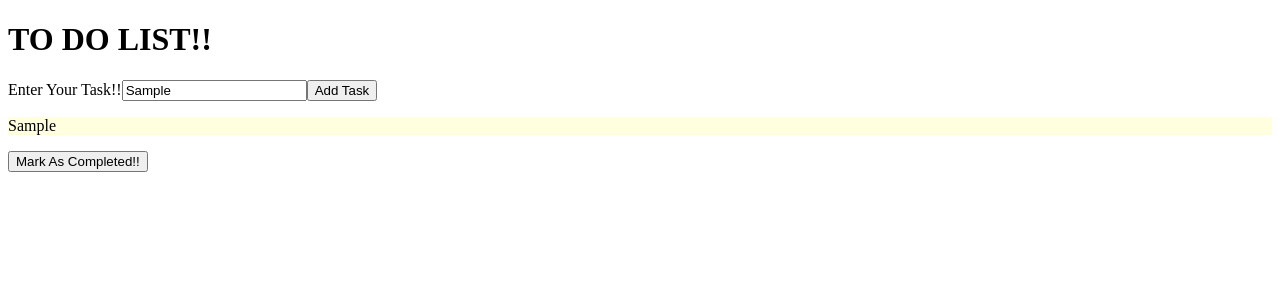
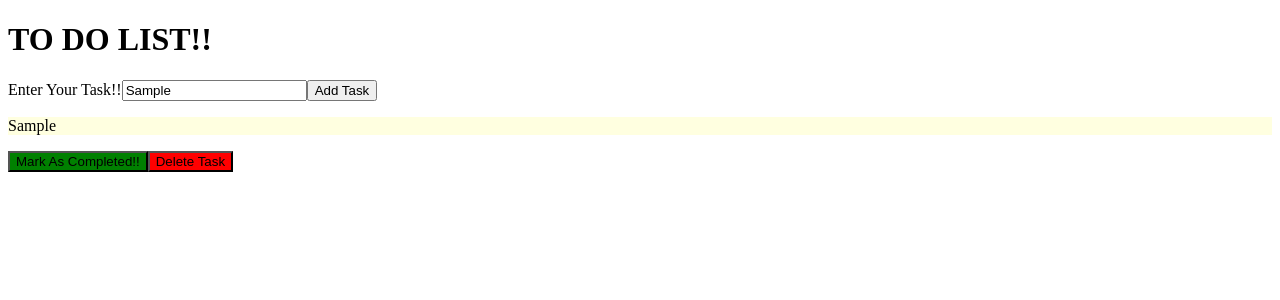
Before and after one commit to mohit-chauhan-stackpro/To-do-list, an Angular app: page / in a window 1280 px wide. Both pictures are taken after typing "Sample" into the empty fields and a click on the button "Add Task". Shown: the top 300 px of the page. Built offline with nearby package versions, Linux system fonts and the light colour scheme.

Commit message:
added delete button

```diff
--- a/src/app/app.component.html
+++ b/src/app/app.component.html
@@ -2,4 +2,9 @@
 <label>Enter Your Task!!</label>
 <input type="text" [(ngModel)]="task" />
 <button style="cursor: pointer" (click)="addTask(task)">Add Task</button>
-<app-task-item *ngFor="let task of tasks" [task]="task"></app-task-item>
+<app-task-item
+  *ngFor="let task of tasks; let i = index"
+  [task]="task"
+  [index]="i"
+  (deleteIndex)="deleteTask($event)"
+></app-task-item>
--- a/src/app/app.component.ts
+++ b/src/app/app.component.ts
@@ -13,5 +13,8 @@ export class AppComponent {
   addTask(task:string){
     this.tasks.push(task);
   }
+  deleteTask(event:number){
+     this.tasks.splice(event, 1);
+  }
 
 }
--- a/src/app/task-item/task-item.component.css
+++ b/src/app/task-item/task-item.component.css
@@ -1,3 +1,6 @@
-p {
-  background-color: pink;
+.deleteButton {
+  background-color: red;
 }
+.completeButton {
+  background-color: green;
+}
--- a/src/app/task-item/task-item.component.html
+++ b/src/app/task-item/task-item.component.html
@@ -1,4 +1,9 @@
 <p [ngStyle]="{ backgroundColor: !taskStatus ? 'lightyellow' : 'lightgreen' }">
   {{ task }}
 </p>
-<button *ngIf="!taskStatus" (click)="markAsDone()">Mark As Completed!!</button>
+<button *ngIf="!taskStatus" (click)="markAsDone()" class="completeButton">
+  Mark As Completed!!
+</button>
+<button *ngIf="!taskStatus" (click)="deleteTask(index)" class="deleteButton">
+  Delete Task
+</button>
--- a/src/app/task-item/task-item.component.ts
+++ b/src/app/task-item/task-item.component.ts
@@ -1,4 +1,4 @@
-import { Component, Input, OnInit } from '@angular/core';
+import { Component, EventEmitter, Input, OnInit, Output } from '@angular/core';
 
 @Component({
   selector: 'app-task-item',
@@ -7,6 +7,9 @@ import { Component, Input, OnInit } from '@angular/core';
 })
 export class TaskItemComponent implements OnInit {
   @Input() task
+  @Input() index
+  @Output() deleteIndex=new EventEmitter<number>();
+
   taskStatus:boolean=false;
 
   constructor() { }
@@ -16,5 +19,8 @@ export class TaskItemComponent implements OnInit {
   markAsDone(){
     this.taskStatus=!this.taskStatus
   }
+  deleteTask(index:number){
+    this.deleteIndex.emit(index)
+  }
 
 }
```
